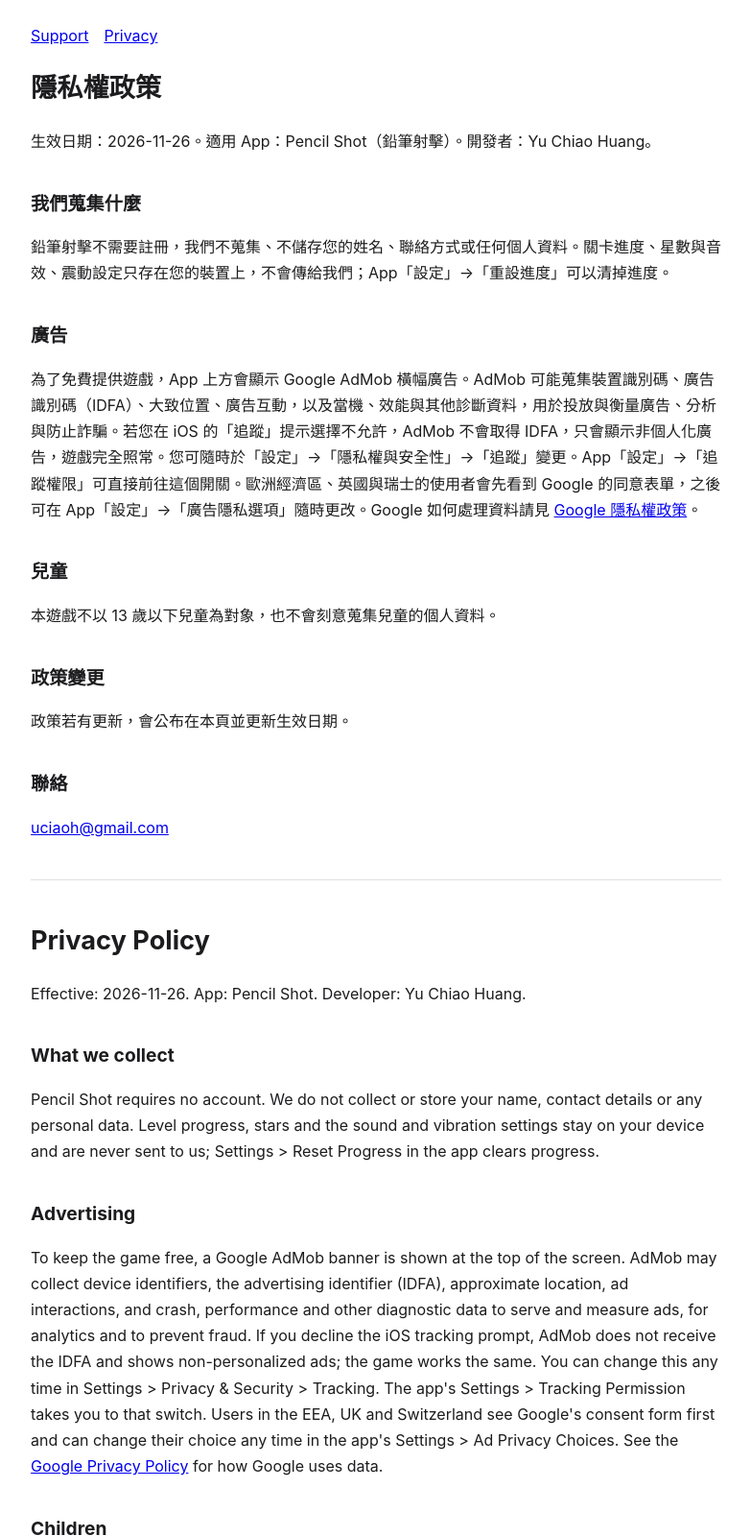
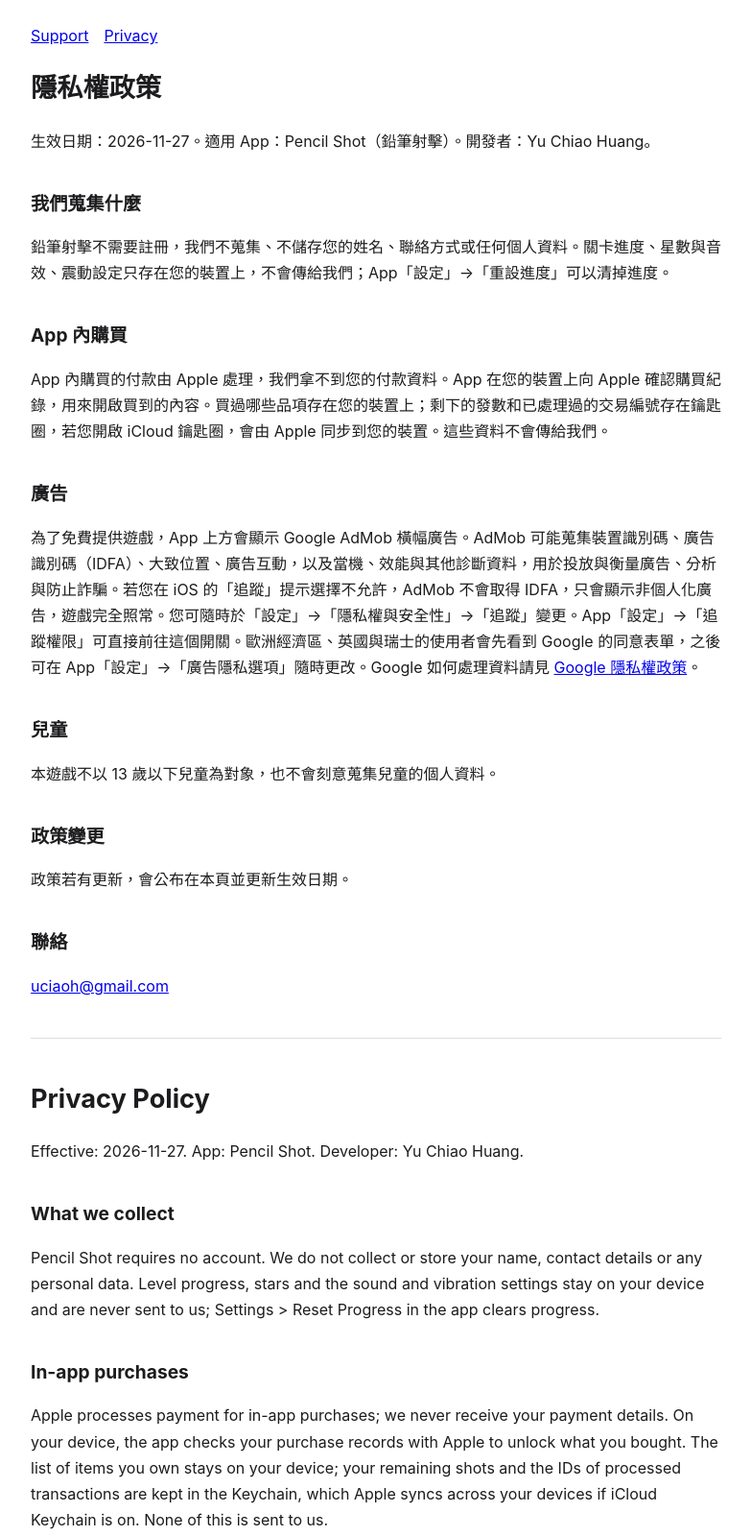
Before and after one commit to uciaoh-arch/uciaoh-arch.github.io, a plain HTML site: page pencilshot/privacy/index.html in a window 1280 px wide. Shown: the top 1600 px of the page at 96% size, without its empty margins (248-1031 px from the left). Drawn offline with Linux system fonts and the light colour scheme.

Commit message:
pencilshot: privacy 加 App 內購買說明

```diff
--- a/pencilshot/privacy/index.html
+++ b/pencilshot/privacy/index.html
@@ -3,9 +3,11 @@
 h1{font-size:1.7rem}h2{font-size:1.2rem;margin-top:1.8em}hr{margin:2.5em 0;border:0;border-top:1px solid #8884}
 nav a{margin-right:1em}</style></head><body><nav><a href="../support/">Support</a><a href="../privacy/">Privacy</a></nav>
 <h1>隱私權政策</h1>
-<p>生效日期：2026-11-26。適用 App：Pencil Shot（鉛筆射擊）。開發者：Yu Chiao Huang。</p>
+<p>生效日期：2026-11-27。適用 App：Pencil Shot（鉛筆射擊）。開發者：Yu Chiao Huang。</p>
 <h2>我們蒐集什麼</h2>
 <p>鉛筆射擊不需要註冊，我們不蒐集、不儲存您的姓名、聯絡方式或任何個人資料。關卡進度、星數與音效、震動設定只存在您的裝置上，不會傳給我們；App「設定」→「重設進度」可以清掉進度。</p>
+<h2>App 內購買</h2>
+<p>App 內購買的付款由 Apple 處理，我們拿不到您的付款資料。App 在您的裝置上向 Apple 確認購買紀錄，用來開啟買到的內容。買過哪些品項存在您的裝置上；剩下的發數和已處理過的交易編號存在鑰匙圈，若您開啟 iCloud 鑰匙圈，會由 Apple 同步到您的裝置。這些資料不會傳給我們。</p>
 <h2>廣告</h2>
 <p>為了免費提供遊戲，App 上方會顯示 Google AdMob 橫幅廣告。AdMob 可能蒐集裝置識別碼、廣告識別碼（IDFA）、大致位置、廣告互動，以及當機、效能與其他診斷資料，用於投放與衡量廣告、分析與防止詐騙。若您在 iOS 的「追蹤」提示選擇不允許，AdMob 不會取得 IDFA，只會顯示非個人化廣告，遊戲完全照常。您可隨時於「設定」→「隱私權與安全性」→「追蹤」變更。App「設定」→「追蹤權限」可直接前往這個開關。歐洲經濟區、英國與瑞士的使用者會先看到 Google 的同意表單，之後可在 App「設定」→「廣告隱私選項」隨時更改。Google 如何處理資料請見 <a href="https://policies.google.com/technologies/partner-sites">Google 隱私權政策</a>。</p>
 <h2>兒童</h2>
@@ -14,9 +16,11 @@ nav a{margin-right:1em}</style></head><body><nav><a href="../support/">Support</
 <p>政策若有更新，會公布在本頁並更新生效日期。</p>
 <h2>聯絡</h2>
 <p><a href="mailto:uciaoh@gmail.com">uciaoh@gmail.com</a></p><hr><div lang="en"><h1>Privacy Policy</h1>
-<p>Effective: 2026-11-26. App: Pencil Shot. Developer: Yu Chiao Huang.</p>
+<p>Effective: 2026-11-27. App: Pencil Shot. Developer: Yu Chiao Huang.</p>
 <h2>What we collect</h2>
 <p>Pencil Shot requires no account. We do not collect or store your name, contact details or any personal data. Level progress, stars and the sound and vibration settings stay on your device and are never sent to us; Settings &gt; Reset Progress in the app clears progress.</p>
+<h2>In-app purchases</h2>
+<p>Apple processes payment for in-app purchases; we never receive your payment details. On your device, the app checks your purchase records with Apple to unlock what you bought. The list of items you own stays on your device; your remaining shots and the IDs of processed transactions are kept in the Keychain, which Apple syncs across your devices if iCloud Keychain is on. None of this is sent to us.</p>
 <h2>Advertising</h2>
 <p>To keep the game free, a Google AdMob banner is shown at the top of the screen. AdMob may collect device identifiers, the advertising identifier (IDFA), approximate location, ad interactions, and crash, performance and other diagnostic data to serve and measure ads, for analytics and to prevent fraud. If you decline the iOS tracking prompt, AdMob does not receive the IDFA and shows non-personalized ads; the game works the same. You can change this any time in Settings &gt; Privacy &amp; Security &gt; Tracking. The app's Settings &gt; Tracking Permission takes you to that switch. Users in the EEA, UK and Switzerland see Google's consent form first and can change their choice any time in the app's Settings &gt; Ad Privacy Choices. See the <a href="https://policies.google.com/technologies/partner-sites">Google Privacy Policy</a> for how Google uses data.</p>
 <h2>Children</h2>
```
